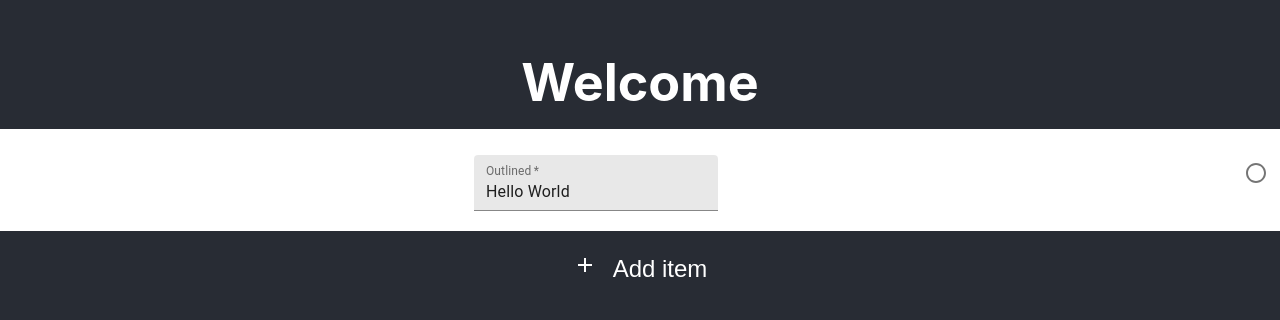
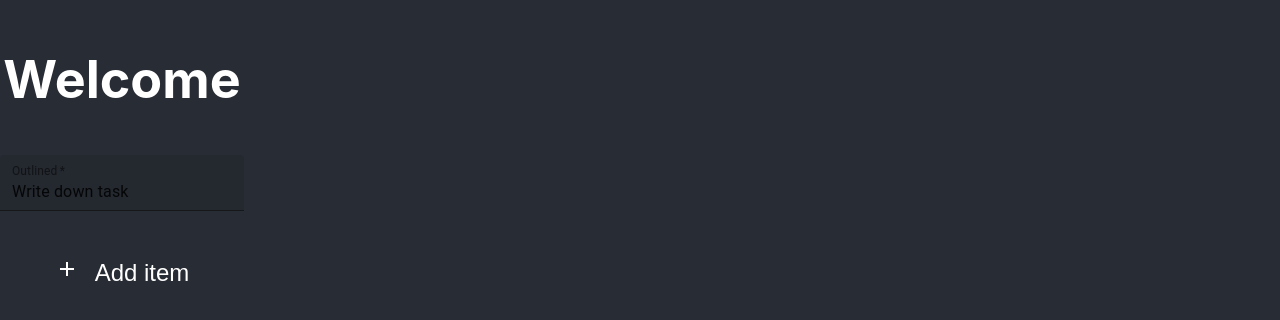
Before and after one commit to joshadams1/todo-app, a React (Create React App) app in the folder client/todo-list/: page /home in a window 1280 px wide. Shown: the part 244-564 px from the top of the page. Built offline with nearby package versions, Linux system fonts and the light colour scheme.

Commit message:
Refactor component management

```diff
--- a/client/todo-list/src/components/Home.js
+++ b/client/todo-list/src/components/Home.js
@@ -1,4 +1,4 @@
-import React from 'react';
+import React, { useState } from 'react';
 
 import NewItem from './NewItem';
 import AddItem from './AddItem';
@@ -6,16 +6,16 @@ import AddItem from './AddItem';
 import { Grid, IconButton } from '@material-ui/core';
 
 const Home = () => {
+    const [taskList, setTaskList] = useState([]);
     return (
-        <Grid container justify="flex-start" direction="column">
+        <Grid container alignItems="flex-start" direction="column">
             <Grid item>
                 <h1>Welcome</h1>
+                <NewItem />
+                <AddItem />
             </Grid>
             <Grid item>
-                <NewItem />
-            </Grid>
-            <Grid item>
-                <AddItem />
+                {/* Add list item component here */}
             </Grid>
         </Grid>
     )
--- a/client/todo-list/src/components/NewItem.js
+++ b/client/todo-list/src/components/NewItem.js
@@ -14,25 +14,18 @@ const ListItem = () => {
     }
 
     return (
-        <div style={{ "background-color": "white" }}>
-            <Grid container justify="space-between" spacing={5} alignItems="baseline">
+        <Grid container justify="center" alignItems="baseline">
             <h1>{button}</h1>
             <Grid item>
                 <TextField
                     label="Outlined"
                     required
                     id="filled-required"
-                        defaultValue="Hello World"
+                    defaultValue="Write down task"
                     variant="filled"
                 ></TextField>
             </Grid>
-                <Grid item>
-                    <IconButton onClick={handleClick}>
-                        {!button ? <UncheckedIcon /> : <CheckedIcon />}
-                    </IconButton>
         </Grid>
-            </Grid>
-        </div>
     )
 }
 
```
Also changed, not shown: client/todo-list/src/components/ListItems.js (added, +10 -0 lines). Lines whose indentation alone changed are shown as unchanged.
